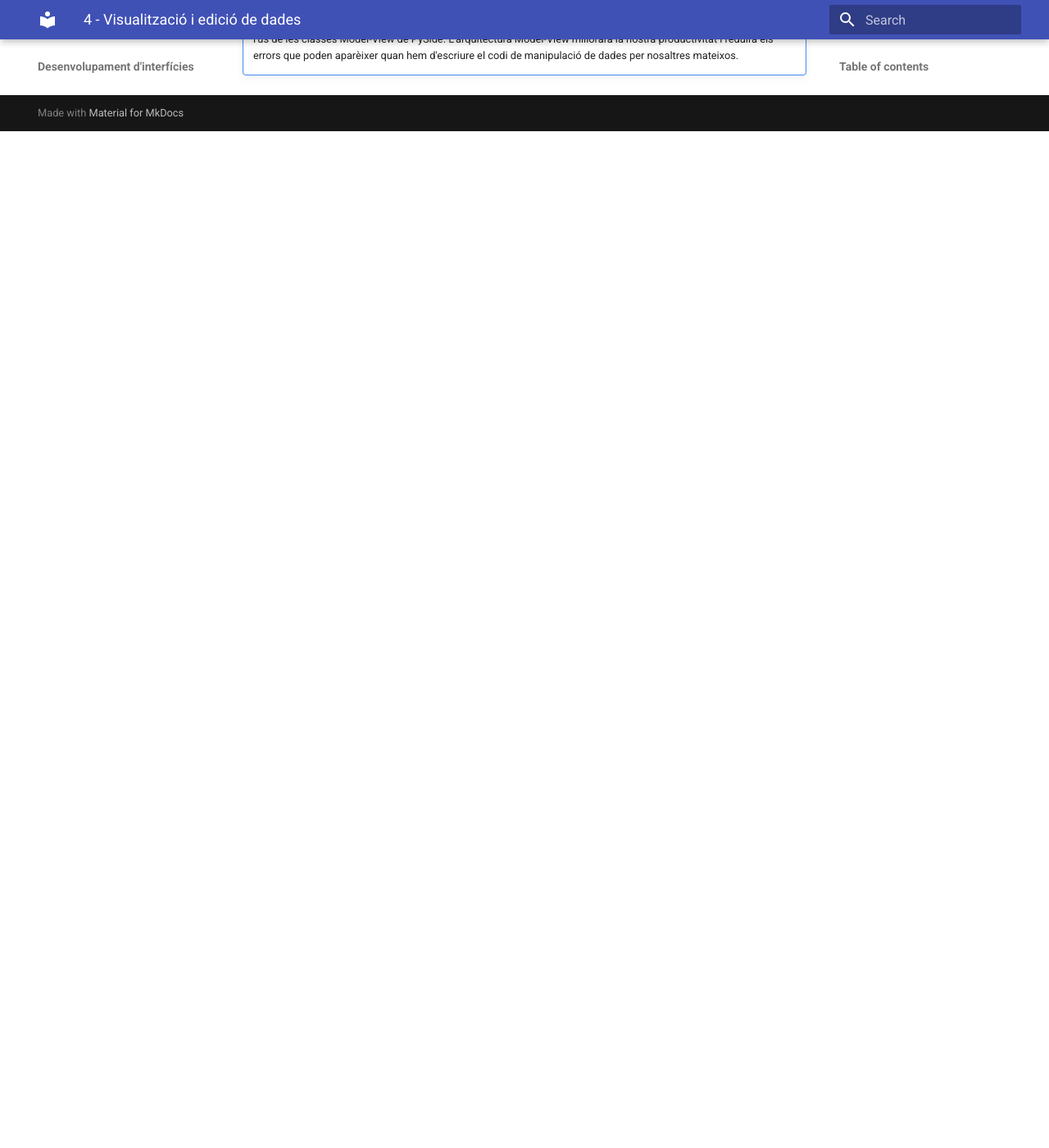
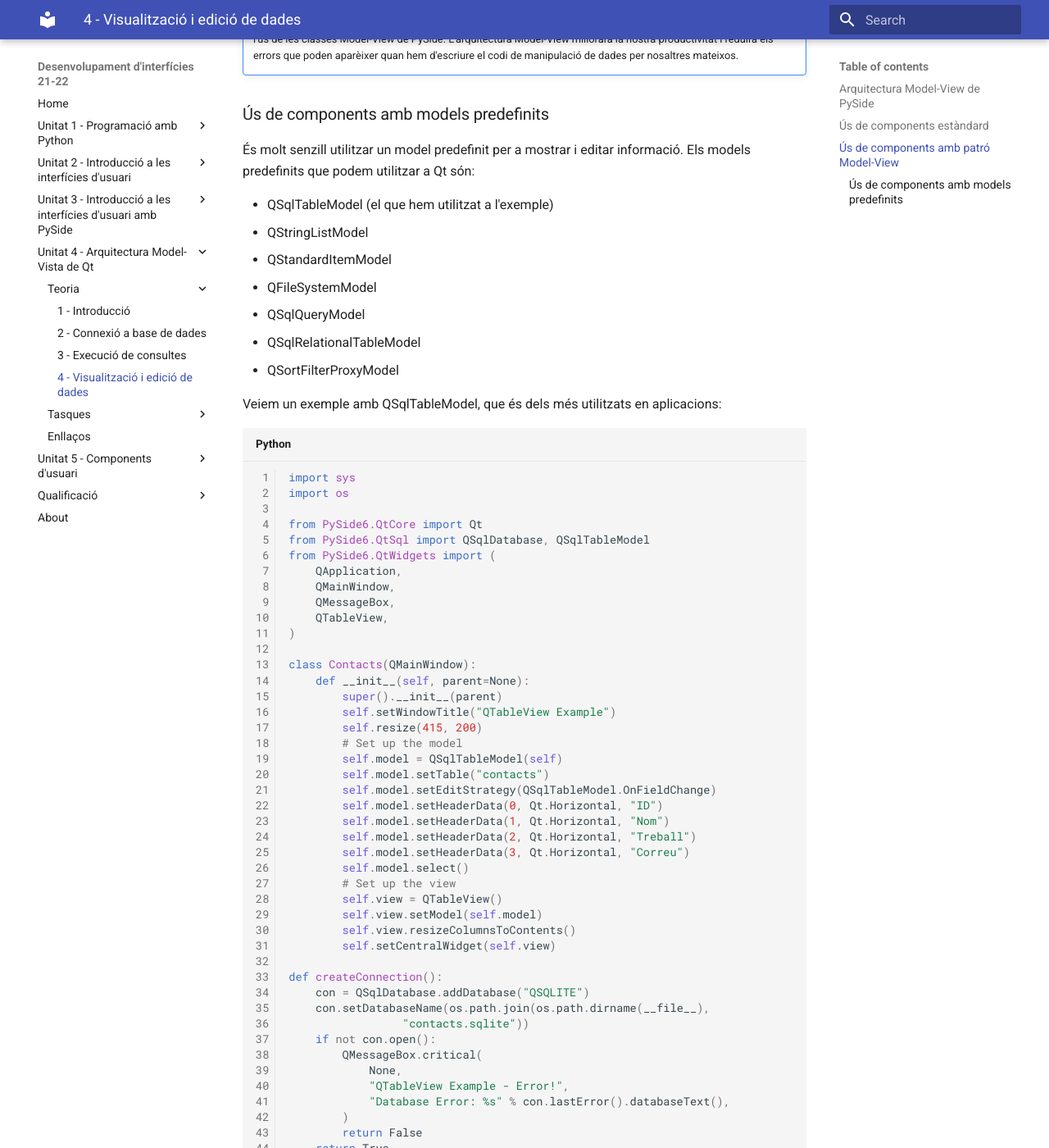
Before and after one commit to fpieseljust/di22-23, an MkDocs documentation site: the page built from md/unitats/4-ModelView/teoria/4-Visualitzacio i edicio de dades.md, in a window 1280 px wide and 1400 px high, scrolled down 4737 px. Shown: the whole window at 82% size. Built offline with MkDocs 1.6.1 and Material for MkDocs 9.7.7, drawn with Linux system fonts in a browser that asks for light colours; before the commit the page ends 4897 px from its top, so only the background shows below that; some of the changed text lies outside the part shown.

Commit message:
Unitat 4, teoria acabada

```diff
--- a/md/unitats/4-ModelView/teoria/4-Visualitzacio i edicio de dades.md
+++ b/md/unitats/4-ModelView/teoria/4-Visualitzacio i edicio de dades.md
@@ -145,3 +145,78 @@ Per editar les dades d'una cel·la de la taula, podeu fer doble clic a la cel·l
 
 !!!important "Ús de Model-View"
     La capacitat de gestionar i guardar automàticament els canvis a les dades és un dels avantatges més importants de l'ús de les classes Model-View de PySide. L'arquitectura Model-View millorarà la nostra productivitat i reduirà els errors que poden aparèixer quan hem d'escriure el codi de manipulació de dades per nosaltres mateixos.
+
+### Ús de components amb models predefinits
+
+És molt senzill utilitzar un model predefinit per a mostrar i editar informació. Els models predefinits que podem utilitzar a Qt són:
+
+
+- QSqlTableModel (el que hem utilitzat a l'exemple)
+- QStringListModel
+- QStandardItemModel
+- QFileSystemModel
+- QSqlQueryModel
+- QSqlRelationalTableModel
+- QSortFilterProxyModel
+
+Veiem un exemple amb QSqlTableModel, que és dels més utilitzats en aplicacions:
+
+~~~py
+import sys
+import os
+
+from PySide6.QtCore import Qt
+from PySide6.QtSql import QSqlDatabase, QSqlTableModel
+from PySide6.QtWidgets import (
+    QApplication,
+    QMainWindow,
+    QMessageBox,
+    QTableView,
+)
+
+class Contacts(QMainWindow):
+    def __init__(self, parent=None):
+        super().__init__(parent)
+        self.setWindowTitle("QTableView Example")
+        self.resize(415, 200)
+        # Set up the model
+        self.model = QSqlTableModel(self)
+        self.model.setTable("contacts")
+        self.model.setEditStrategy(QSqlTableModel.OnFieldChange)
+        self.model.setHeaderData(0, Qt.Horizontal, "ID")
+        self.model.setHeaderData(1, Qt.Horizontal, "Nom")
+        self.model.setHeaderData(2, Qt.Horizontal, "Treball")
+        self.model.setHeaderData(3, Qt.Horizontal, "Correu")
+        self.model.select()
+        # Set up the view
+        self.view = QTableView()
+        self.view.setModel(self.model)
+        self.view.resizeColumnsToContents()
+        self.setCentralWidget(self.view)
+
+def createConnection():
+    con = QSqlDatabase.addDatabase("QSQLITE")
+    con.setDatabaseName(os.path.join(os.path.dirname(__file__),
+                 "contacts.sqlite"))
+    if not con.open():
+        QMessageBox.critical(
+            None,
+            "QTableView Example - Error!",
+            "Database Error: %s" % con.lastError().databaseText(),
+        )
+        return False
+    return True
+
+app = QApplication(sys.argv)
+if not createConnection():
+    sys.exit(1)
+win = Contacts()
+win.show()
+sys.exit(app.exec_())
+~~~
+
+!!!warning "Models predefinits"
+    Sempre que siga possible, utilitzarem models predefinits, ja que ens estalviaran molta feina i ens evitaran errors de programació. Sols si amb la funcionalitat d'aquests no és suficient, implementarem models abstractes.
+
+!!!warning "Models abstractes"
+    L'ús de models abstractes queda fora de l'abasts d'este curs, però podeu trobar exemples al següent [enllaç](https://doc.qt.io/qtforpython/overviews/modelview.html)
--- a/mkdocs.yml
+++ b/mkdocs.yml
@@ -53,8 +53,7 @@ nav:
         - 3 - Execució de consultes: unitats/4-ModelView/teoria/3-Execucio de consultes.md
         - 4 - Visualització i edició de dades: unitats/4-ModelView/teoria/4-Visualitzacio i edicio de dades.md
       - Tasques:
-        - Activitats: unitats/4-ModelView/tasques/1 - Activitats.md
-        - Pràctiques: unitats/4-ModelView/tasques/2 - Pràctiques.md
+        - Pràctiques: unitats/4-ModelView/tasques/1 - Pràctiques.md
       - Enllaços: unitats/4-ModelView/enllaços/enllaços.md
 
     - Unitat 5 - Components d'usuari:
```
Also changed, not shown: md/unitats/4-ModelView/tasques/1 - Activitats.md (deleted), md/unitats/4-ModelView/tasques/1 - Pràctiques.md (added), md/unitats/4-ModelView/tasques/2 - Pràctiques.md (deleted), 2 other files.
